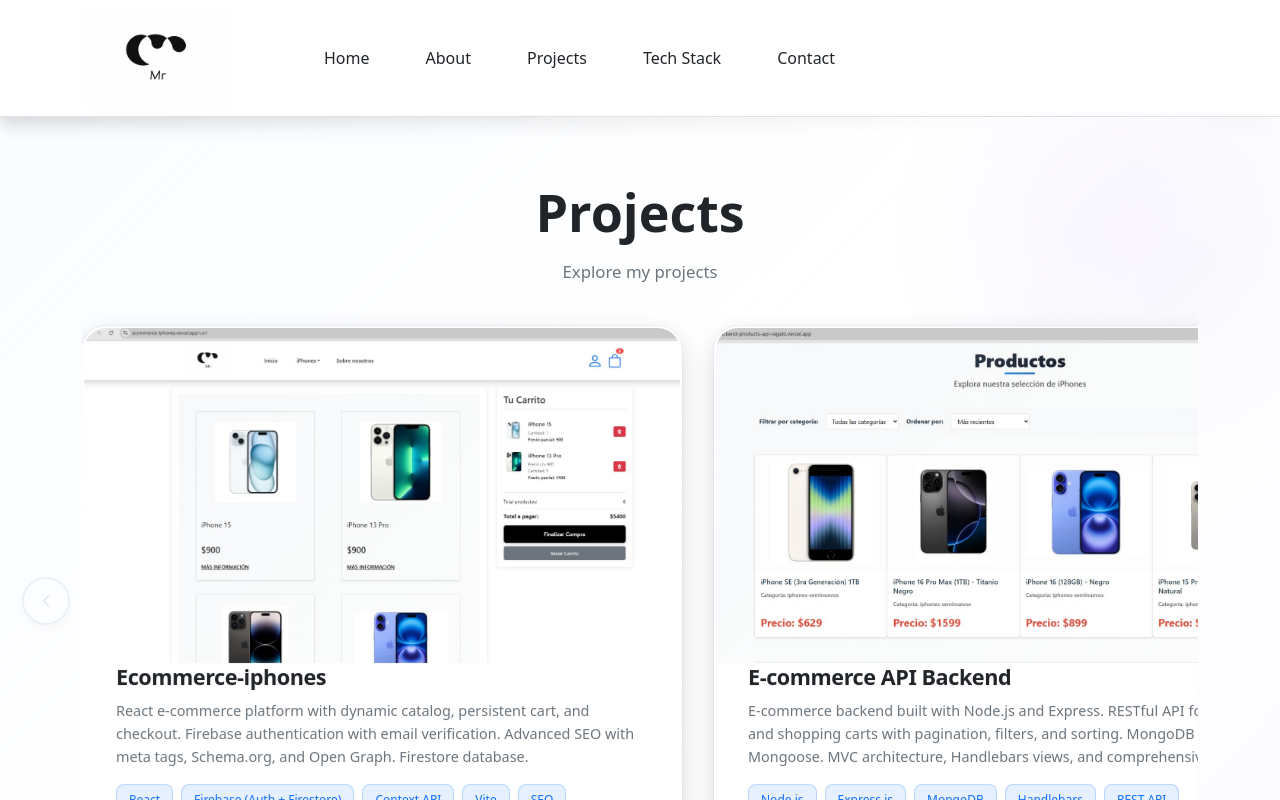
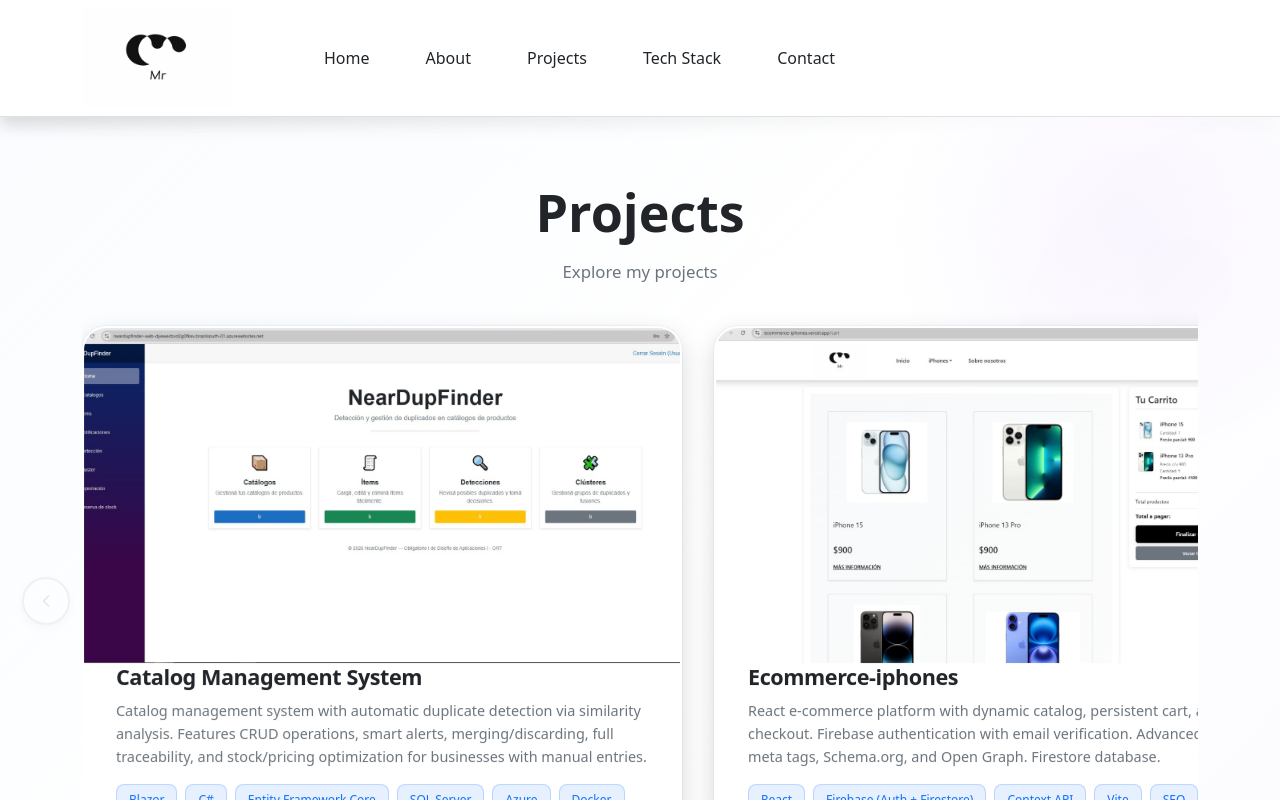
Before and after one commit to matiregalo/Portfolio, a React (Vite) app: page /projects in a window 1280 px wide. Built offline with nearby package versions, Linux system fonts and the light colour scheme.

Commit message:
Fin de seccion proyectos

```diff
--- a/src/data/projects.js
+++ b/src/data/projects.js
@@ -1,6 +1,26 @@
 const projects = [
   {
     id: 1,
+    title: "Catalog Management System",
+    description:
+      "Catalog management system with automatic duplicate detection via similarity analysis. Features CRUD operations, smart alerts, merging/discarding, full traceability, and stock/pricing optimization for businesses with  manual entries.",
+    image: "/assets/Catalog Management System.jpeg",
+    demoLink:
+      "https://neardupfinder-web-dyewecbvd2g0fkev.brazilsouth-01.azurewebsites.net/",
+    codeLink:
+      "https://github.com/matiregalo/Sistema-de-gestion-de-catalogo-de-items-NearDupFinder",
+    technologies: [
+      "Blazor",
+      "C#",
+      "Entity Framework Core",
+      "SQL Server",
+      "Azure",
+      "Docker",
+    ],
+    external: false,
+  },
+  {
+    id: 2,
     title: "Ecommerce-iphones",
     description:
       "React e-commerce platform with dynamic catalog, persistent cart, and checkout. Firebase authentication with email verification. Advanced SEO with meta tags, Schema.org, and Open Graph. Firestore database.",
@@ -17,7 +37,7 @@
     external: false,
   },
   {
-    id: 2,
+    id: 3,
     title: "E-commerce API Backend",
     description:
       "E-commerce backend built with Node.js and Express. RESTful API for products and shopping carts with pagination, filters, and sorting. MongoDB with Mongoose. MVC architecture, Handlebars views, and comprehensive testing.",
@@ -35,7 +55,7 @@
     external: false,
   },
   {
-    id: 3,
+    id: 4,
     title: "Library management system",
     description:
       "Java bookstore management system: register publishers, genres, authors, books; process sales; check stock; upload photos; export CSV. Features persistent data & modern Windows-style interface with search capabilities.",
@@ -43,21 +63,8 @@
     demoLink: "https://youtu.be/gipJ6M7KNak",
     codeLink:
       "https://github.com/matiregalo/Sistema-de-gestion-de-una-libreria",
-      technologies: [
-      "Java",
-      "Java Swing",
-    ],
+    technologies: ["Java", "Java Swing"],
     external: true,
-  },
-  {
-    id: 4,
-    title: "NewsReader",
-    description:
-      "Lector de noticias personalizadas por IA con perfil y favoritos. Consumo de API de noticias y generación de resúmenes con OpenAI.",
-    image: "/assets/NewsReaderFeed.png",
-    demoLink: "/projects/ProjectNewsReader",
-    codeLink: "https://github.com/ManRio/newsreader",
-    external: false,
   },
 ];
 
```
Also changed, not shown: public/assets/Catalog Management System.jpeg (added).
